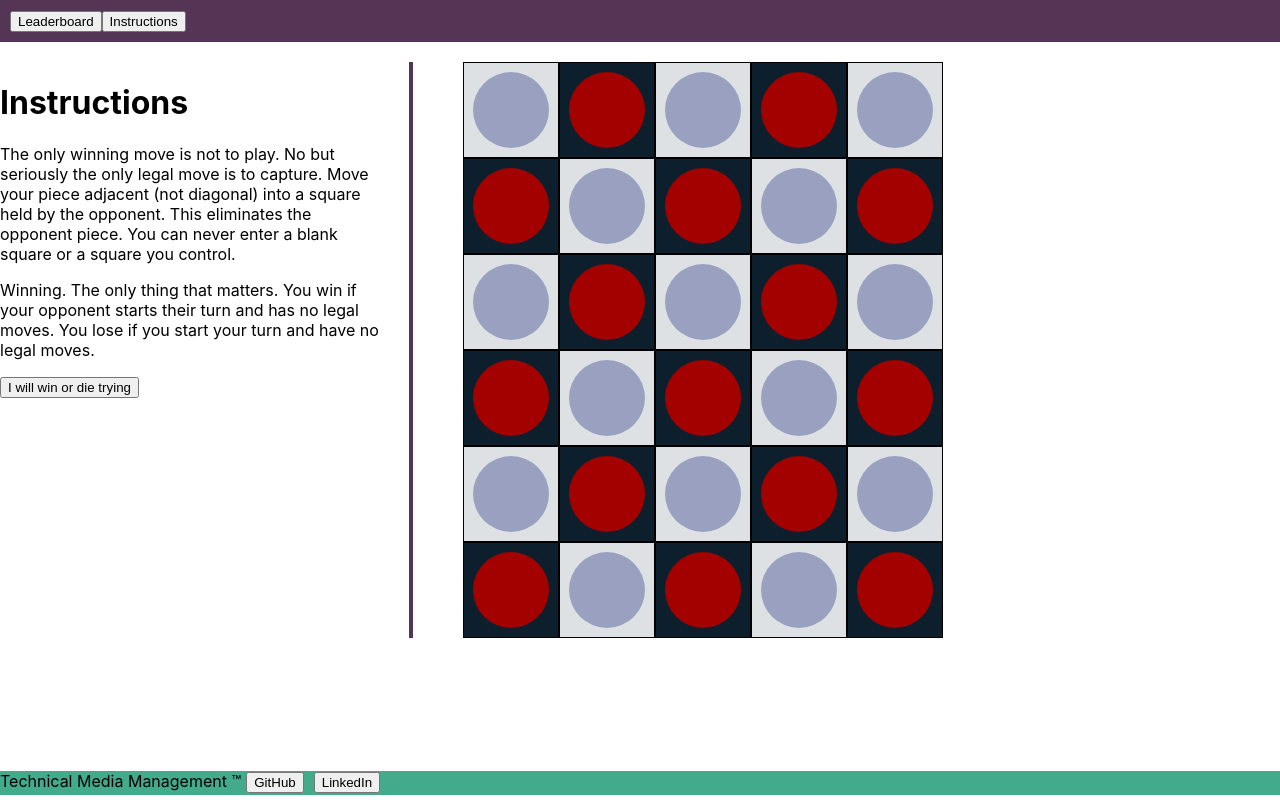
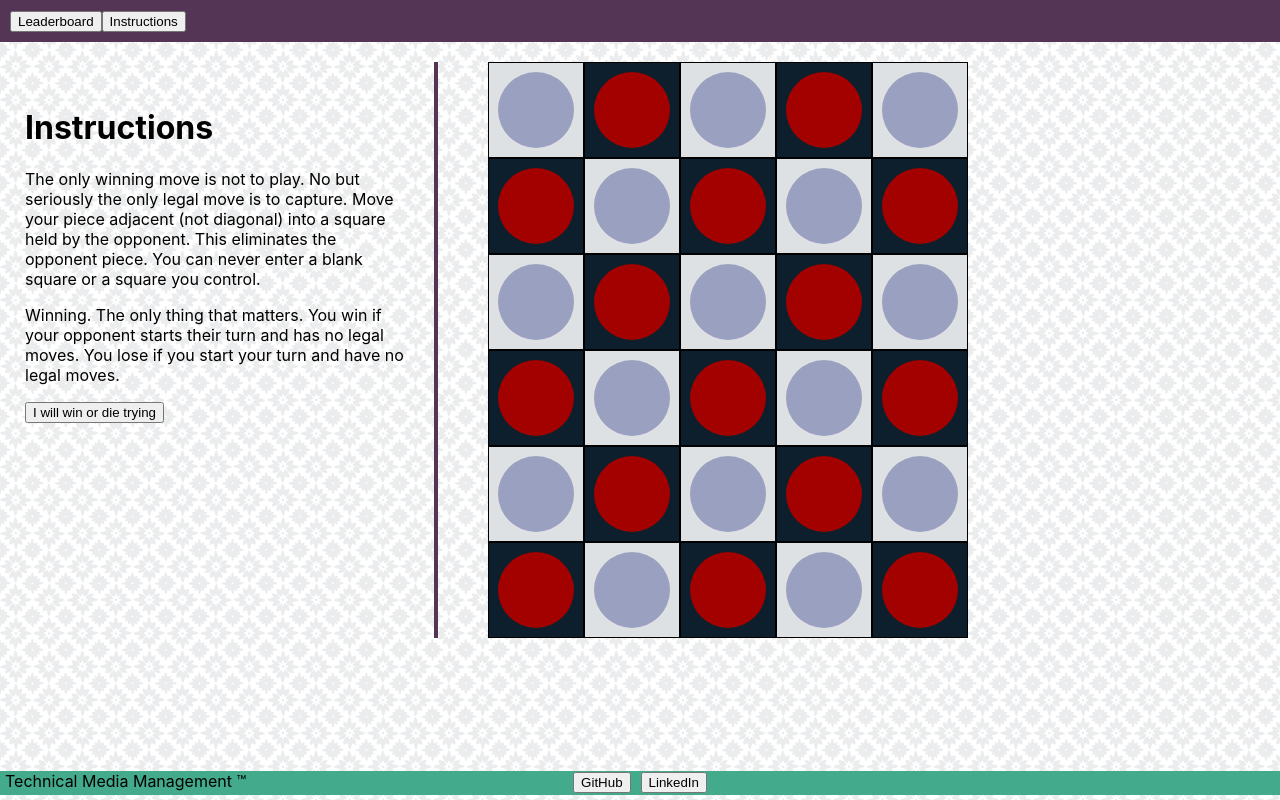
Before and after one commit to MakerMacAttack/Phoenix-Clobber, a React (Create React App) app in the folder clobber/: page /play in a window 1280 px wide. Built offline with nearby package versions, Linux system fonts and the light colour scheme.

Commit message:
add background

```diff
--- a/clobber/src/App.css
+++ b/clobber/src/App.css
@@ -1,6 +1,11 @@
 header {
   background: #553555;
   padding: 10px;
+}
+
+body {
+  background-image: url("background/moroccan-flower.png");
+  /* credit: www.subtlepatterns.com */
 }
 
 li {
@@ -88,6 +93,7 @@ footer p {
 .valid {
   animation: cycle;
   animation-duration: 1s;
+  animation-delay: 2s;
   animation-iteration-count: infinite;
   animation-direction: alternate;
 }
@@ -125,6 +131,17 @@ footer p {
   footer a {
     padding: 0 5px;
   }
+
+  footer {
+    display: flex;
+    justify-content: center;
+  }
+
+  #trademark {
+    margin: 0;
+    position: absolute;
+    left: 5px
+  }
 }
 
 /* below is for desktop */
@@ -142,6 +159,6 @@ footer p {
     margin-top: 20px;
     margin-right: 50px;
     border-right: 4px solid #553555;
-    padding-right: 25px;
+    padding: 25px;
   }
 }
--- a/clobber/src/components/Footer.jsx
+++ b/clobber/src/components/Footer.jsx
@@ -1,13 +1,25 @@
-import React from 'react';
+import React from "react";
 
 export default class Footer extends React.Component {
   render() {
     return (
-      <>
-        <p>Technical Media Management &trade;</p>
-        <a href="https://github.com/MakerMacAttack/" target="_blank" rel="noopener noreferrer"><button>GitHub</button></a>
-        <a href="https://www.linkedin.com/in/tim-may-041b1b7/" target="_blank" rel="noopener noreferrer"><button>LinkedIn</button></a>
-      </>
-    )
+      <footer>
+        <p id="trademark">Technical Media Management &trade;</p>
+          <a
+            href="https://github.com/MakerMacAttack/"
+            target="_blank"
+            rel="noopener noreferrer"
+          >
+            <button>GitHub</button>
+          </a>
+          <a
+            href="https://www.linkedin.com/in/tim-may-041b1b7/"
+            target="_blank"
+            rel="noopener noreferrer"
+          >
+            <button>LinkedIn</button>
+          </a>
+      </footer>
+    );
   }
 }
--- a/clobber/src/components/Home.jsx
+++ b/clobber/src/components/Home.jsx
@@ -29,9 +29,7 @@ function Home() {
           <Game difficulty={difficulty} />
         </Route>
       </main>
-      <footer>
         <Footer />
-      </footer>
     </>
   );
 }
```
Also changed, not shown: clobber/src/background/moroccan-flower.png (added), clobber/src/background/readme.txt (added).
